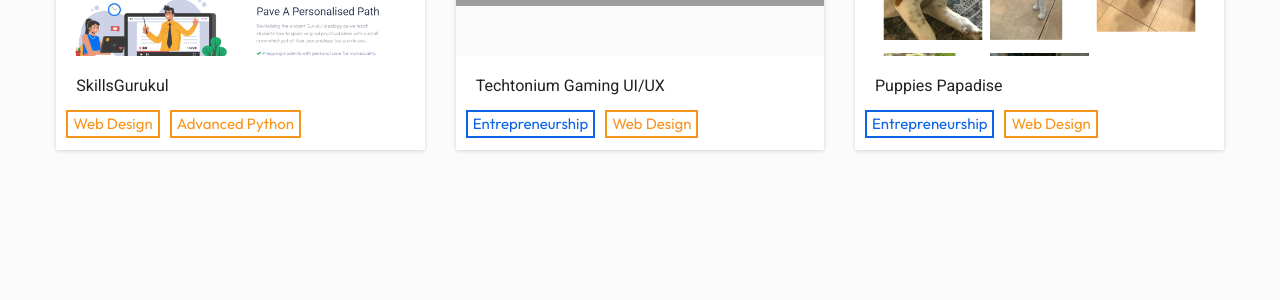
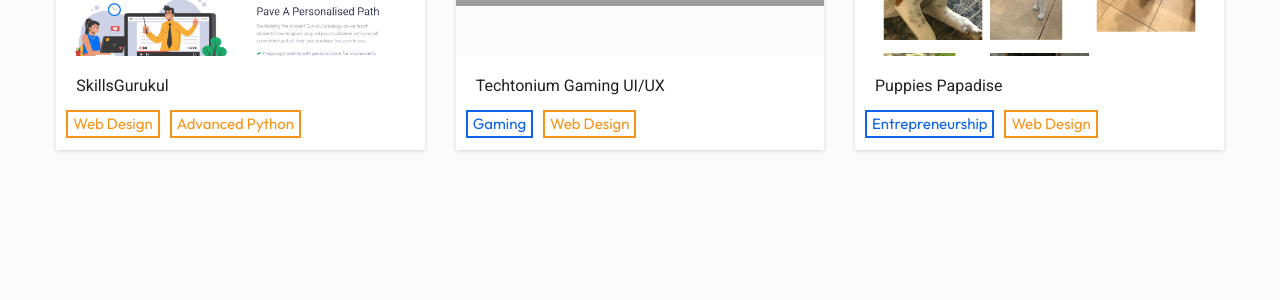
Before and after one commit to ItsPalash13/skillsgurukul, a Django app: page / in a window 1280 px wide. Shown: the part 3390-3690 px from the top of the page. Run offline with Django 3.2, Linux system fonts and the light colour scheme; some libraries are stand-ins or nearby versions; grey boxes are pictures that could not be loaded.

Commit message:
Add files via upload

```diff
--- a/skills_app/templates/index.html
+++ b/skills_app/templates/index.html
@@ -296,7 +296,7 @@ $(".fa-chevron-left").click(function(){
 
 		<div id="kdname">
 			<p id="proname">Techtonium Gaming UI/UX</p>
-			<div id="bu">Entrepreneurship</div>
+			<div id="bu">Gaming</div>
             <div id="wd">Web Design</div>
 
 		</div>
```
